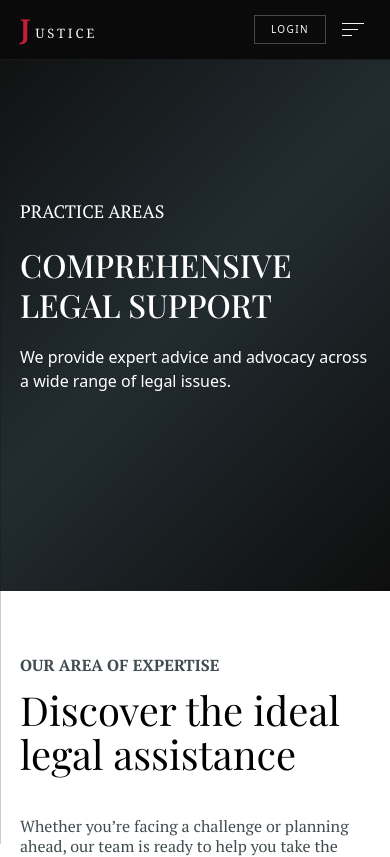
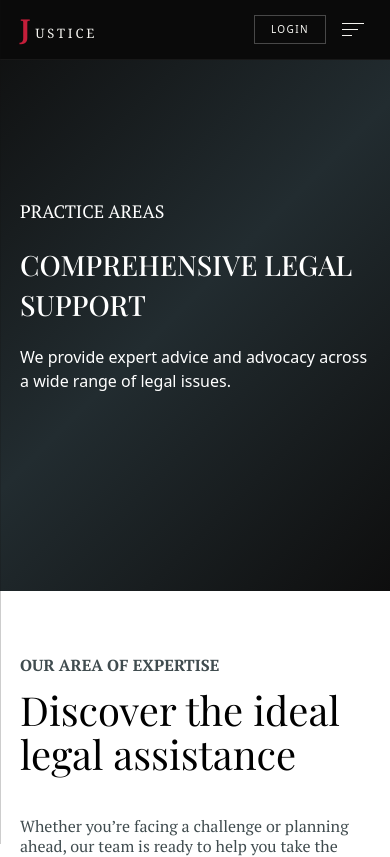
Before and after one commit to nazmul910/Lawyer-Frontend, a Next.js app: page /service in a window 390 px wide. Shown: the top 857 px of the page. Built offline with nearby package versions, Linux system fonts and the light colour scheme; a web font is replaced by a local one.

Commit message:
fix: adjust font size of the heading in Hero component for consistency

```diff
--- a/components/pages/service-page/Hero.jsx
+++ b/components/pages/service-page/Hero.jsx
@@ -39,7 +39,7 @@ export default function Hero() {
               <p ref={text1} className="text-[18px] mb-5 md:mb-0 lg:mb-2 2xl:mb-0 uppercase font-pt_serif">Practice Areas</p>
             </div>
             <div className=" md:w-[70%] 2xl:w-[65%]">
-              <h1 ref={text2} className="text-[32px]  leading-[40px] md:text-[40px] lg:text-[60px] 2xl:text-[86px] md:text-center font-playfair lg:tracking-[-3px] 2xl:tracking-[-4px] md:leading-[45px]  lg:leading-[60px] 2xl:leading-[86px] font-medium uppercase">Comprehensive legal support</h1>
+              <h1 ref={text2} className="text-[28px]  leading-[40px] md:text-[40px] lg:text-[60px] 2xl:text-[86px] md:text-center font-playfair lg:tracking-[-3px] 2xl:tracking-[-4px] md:leading-[45px]  lg:leading-[60px] 2xl:leading-[86px] font-medium uppercase">Comprehensive legal support</h1>
             </div>
             <div className="md:w-[70%] lg:w-1/2 2xl:w-1/3 mt-5 md:mt-2 lg:mt-4">
               <p ref={text3} className="text-[16px] md:text-[20px]">
```
